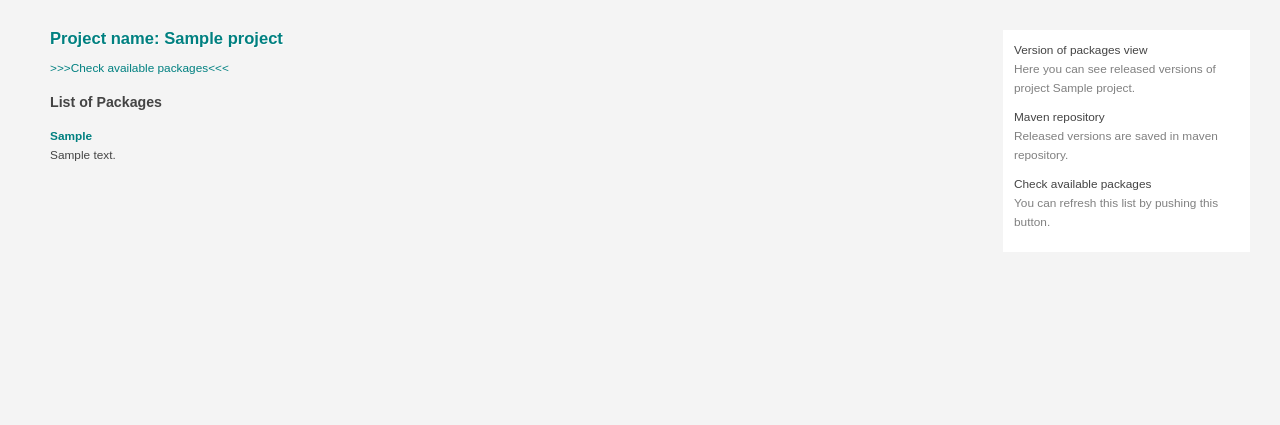
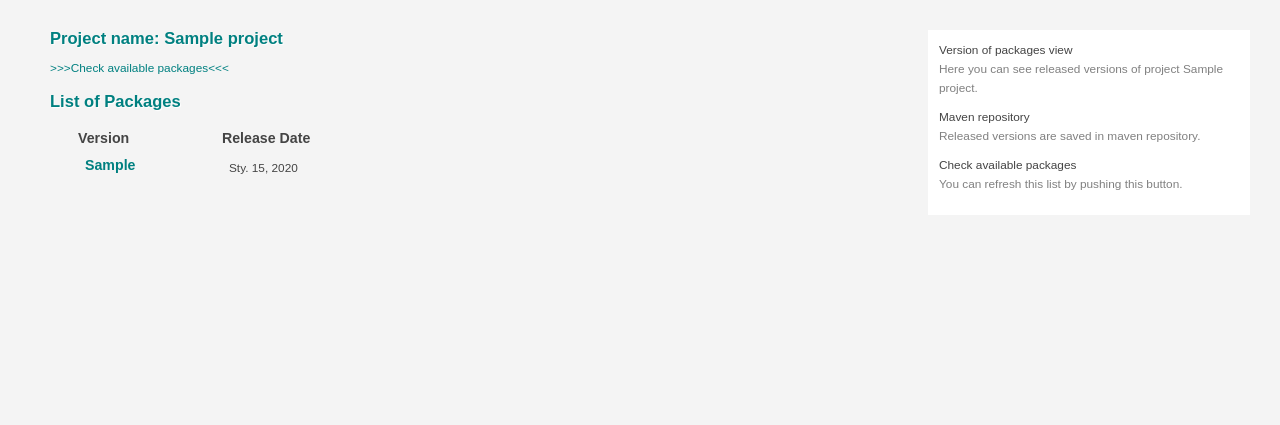
Before and after one commit to coval/mvisi, a Django app: page /projects/1/ in a window 1280 px wide. Shown: the part 160-585 px from the top of the page. Run offline with Django 3.2, Linux system fonts and the light colour scheme; tables that the repository leaves empty hold one stand-in row (values such as "Sample post").

Commit message:
model and css

```diff
--- a/panel/models.py
+++ b/panel/models.py
@@ -37,6 +37,7 @@ class Project(models.Model):
         return self.name
 
     def get_mvn_url(self):
+        #conf = self.configuration
         conf = Configuration.objects.get(id=1)
         return conf.mvnroot + self.mvnpath
 
@@ -44,7 +45,8 @@ class Project(models.Model):
         return self.get_mvn_url() + "/maven-metadata.xml"
 
     def get_absolute_url(self):
-        return ''
+        return "/projects/%s/"%self.id
+
 
 class Package(models.Model):
     project = models.ForeignKey(Project)
@@ -53,13 +55,39 @@ class Package(models.Model):
     tagbase = models.CharField(max_length=256, blank=True)
     mvnpath = models.CharField(max_length=256, blank=True)
     valid = models.CharField(max_length=256, blank=True)
+    date = models.DateField(null=True)
     plaftorm_installation = models.CharField(max_length=256, blank=True)
 
     def __unicode__(self):
         return "%s - %s"%(self.project.name, self.version)
 
     def get_absolute_url(self):
-        return ''
+        return "/projects/%s/packages/%s/"%(self.project.id, self.id)
+
+    def get_tag_base(self):
+        from panel.utils import find_tagbase
+        pom_url = self.get_mvn_pom_url()
+        return find_tagbase(pom_url, self)
+
+
+    def get_svn_tag(self):
+        module_name = self.tagbase.split('/')[-1]
+        return self.tagbase + "/" + self.project.artifactId + '-' + self.version
+
+    def get_svn_date(self):
+        if self.date:
+            return self.date
+        from panel.utils import get_login, ssl_server_trust_prompt
+        client = pysvn.Client()
+        client.callback_get_login = get_login
+        client.callback_ssl_server_trust_prompt = ssl_server_trust_prompt
+        info = client.info2(self.get_svn_tag()+"/"+"pom.xml")
+        self.revision = info[0][1]['last_changed_rev'].number
+        date = info[0][1]['last_changed_date']
+        self.date = datetime.date.fromtimestamp(date)
+        self.save()
+        return self.date
+
 
     def get_mvn_pom_url(self):
         proj_url = self.project.get_mvn_url()
@@ -97,36 +125,15 @@ class Component(models.Model):
     release_notes = models.TextField(max_length=2500, blank=True) #ToDo: zmienic na pole
 
     def get_absolute_url(self):
-        return ''
+        return "/components/%s/"%self.id
 
     def get_tag_base(self):
+        from panel.utils import find_tagbase
+        #conf = self.package.project.configuration
         conf = Configuration.objects.get(id=1)
         pom_url = self.get_mvn_pom_url()
 
-        def find_tagbase(pom):
-            from panel.utils import get_page
-            if self.tagbase:
-                return
-            print(pom)
-            page = get_page(pom)
-            soup = BeautifulSoup(page)
-            tagbase = soup.find('tagbase')
-            if not tagbase:
-                try:
-                    version = soup.project.find('parent').version.string if soup.project.find('parent').version.string else soup.project.version.string
-                except Exception, e:
-                    print("Some error: %s"%e)
-                    return ''
-                artifactid = soup.project.find('parent').artifactid.string
-                groupid = soup.project.find('parent').groupid.string
-                if not artifactid:
-                    return ''
-                new_pom = conf.mvnroot + groupid.replace('.','/') + '/' + artifactid + '/' + version + "/" + artifactid + "-" + version + ".pom"
-                find_tagbase(new_pom)
-            else:
-                self.tagbase = tagbase.string
-                self.save()
-        find_tagbase(pom_url)
+        find_tagbase(pom_url, self)
         return self.tagbase.replace(conf.svnroot,'')
 
 
@@ -142,6 +149,7 @@ class Component(models.Model):
         return self.get_mvn_url() + "/" + self.version + "/" + self.artifactId + "-" + self.version + ".pom"
 
     def get_svn_tag(self):
+        #return self.tagbase + "/" + self.project.artifactId + '-' + self.version
         module_name = self.tagbase.split('/')[-1]
         return self.tagbase + "/" + module_name + '-' + self.version
 
--- a/panel/utils.py
+++ b/panel/utils.py
@@ -1,5 +1,11 @@
 import threading, re
 import urllib, urllib2, base64
+
+try:
+    from BeautifulSoup import BeautifulSoup
+except:
+    pass
+
 from panel.models import Configuration, Project, Component, Package
 
 component_re = re.compile(r'(\d+ | [a-z]+ | \.| -)', re.VERBOSE)
@@ -59,3 +65,30 @@ def get_page(url, conf_id=1):
     the_page = response.read()
     response.close()
     return the_page
+
+def find_tagbase(pom, component):
+    if component.tagbase:
+        return component.tagbase
+    conf = Configuration.objects.get(id=1)
+    #conf = component.package.all()[0].project.configuration
+    print(pom)
+    page = get_page(pom)
+    soup = BeautifulSoup(page)
+    tagbase = soup.find('tagbase')
+    if not tagbase:
+        try:
+            version = soup.project.find('parent').version.string if soup.project.find('parent').version.string else soup.project.version.string
+        except Exception, e:
+            print("Some error: %s"%e)
+            return ''
+        artifactid = soup.project.find('parent').artifactid.string
+        groupid = soup.project.find('parent').groupid.string
+        if not artifactid:
+            return ''
+        new_pom = conf.mvnroot + groupid.replace('.','/') + '/' + artifactid + '/' + version + "/" + artifactid + "-" + version + ".pom"
+        find_tagbase(new_pom, component)
+    else:
+        print tagbase.string
+        component.tagbase = tagbase.string
+        component.save()
+        return tagbase.string
--- a/panel/views.py
+++ b/panel/views.py
@@ -1,6 +1,7 @@
 # -*- coding: utf-8 -*-
 
 import urllib, urllib2, base64
+import threading, re
 try:
     import pysvn
     from BeautifulSoup import BeautifulSoup
--- a/static/css/main.css
+++ b/static/css/main.css
@@ -29,7 +29,7 @@ h3 { font-size: 1.2em; margin: 0 0 6px; }
 
 .line { clear: both; border-bottom: 1px dotted #ccc; padding: 10px 0 0; margin: 0 0 20px; }
 
-#side { float: right; width: 225px; color: #808080; background: #fff; padding: 11px; margin: 0 0 20px; }
+#side { float: right; width: 300px; color: #808080; background: #fff; padding: 11px; margin: 0 0 20px; }
 #side a { color: #444; }
 #side li { padding: 0 0 10px; }
 
@@ -69,6 +69,11 @@ h3 { font-size: 1.2em; margin: 0 0 6px; }
  .comp_table table tr td.count { text-align: center; }
  .comp_table table tr td a { color: #; }
 
+
+ .package_table { width: 50%; padding: 0; margin: 10px 10px 10px 0px;}
+ .package_table table tbody tr td { padding: 2px 0 0 35px; }
+ .package_table table thead tr th { padding: 2px 0 0 28px; text-align: justify;}
+
 #package_version { float: right; padding-right: 35px; }
 #comp_version { float: right; }
 #refresh_button { left: 415px; position: relative }
--- a/templates/project.html
+++ b/templates/project.html
@@ -11,20 +11,34 @@
 
 
 <div id="main">
-	<div class="l">
-		<h2><a href="/projects/">Project name: {{project.name}}</a></h2>
-		<a href="/projects/{{project.id}}/check/">>>>Check available packages<<<</a>
-		<p><h3>List of Packages</h3></p>
 
-		<ul>
-		{% for package in packages %}
-			<li>
-				<h4><a href="/projects/{{project.id}}/packages/{{package.id}}/">{{ package.version }}</a></h4>
-					{{ package.description }}
-			</li>
-		{% endfor %}
-		</ul>
+	<h2><a href="/projects/">Project name: {{project.name}}</a></h2>
+	<a href="/projects/{{project.id}}/check/">>>>Check available packages<<<</a>
+	<p><h2>List of Packages</h2></p>
+	<div class="package_table">
+		<table width="100%" cellspacing="0" cellpadding="0">
+			<thead>
+				<tr>
+					<th><h3>Version</h3></th>
+					<th><h3>Release Date</h3></th>
+				</tr>
+			</thead>
+			<tbody>
+				{% for package in packages %}
+				<tr>
+					<td>
+						<h3><a href="{{ package.get_absolute_url }}">{{ package.version }}</a></h3>
+					</td>
+					<td>
+						{{ package.get_svn_date }}
+					</td>
+				</tr>
+				{% endfor %}
+			</tbody>
+		</table>
 	</div>
+
+
 </div>
 
 
--- a/templates/projects.html
+++ b/templates/projects.html
@@ -17,7 +17,7 @@
 		<ul>
 		{% for project in projects %}
 			<li>
-				<p><h3><a href="/projects/{{project.id}}/">{{ project.name }}</a></h3>
+				<p><h3><a href="{{project.get_absolute_url}}">{{ project.name }}</a></h3>
 					{{ project.description }}
 				</p>
 			</li>
```
Also changed, not shown: templates/component.html (+6 -4 lines), templates/package.html (+7 -7 lines).
